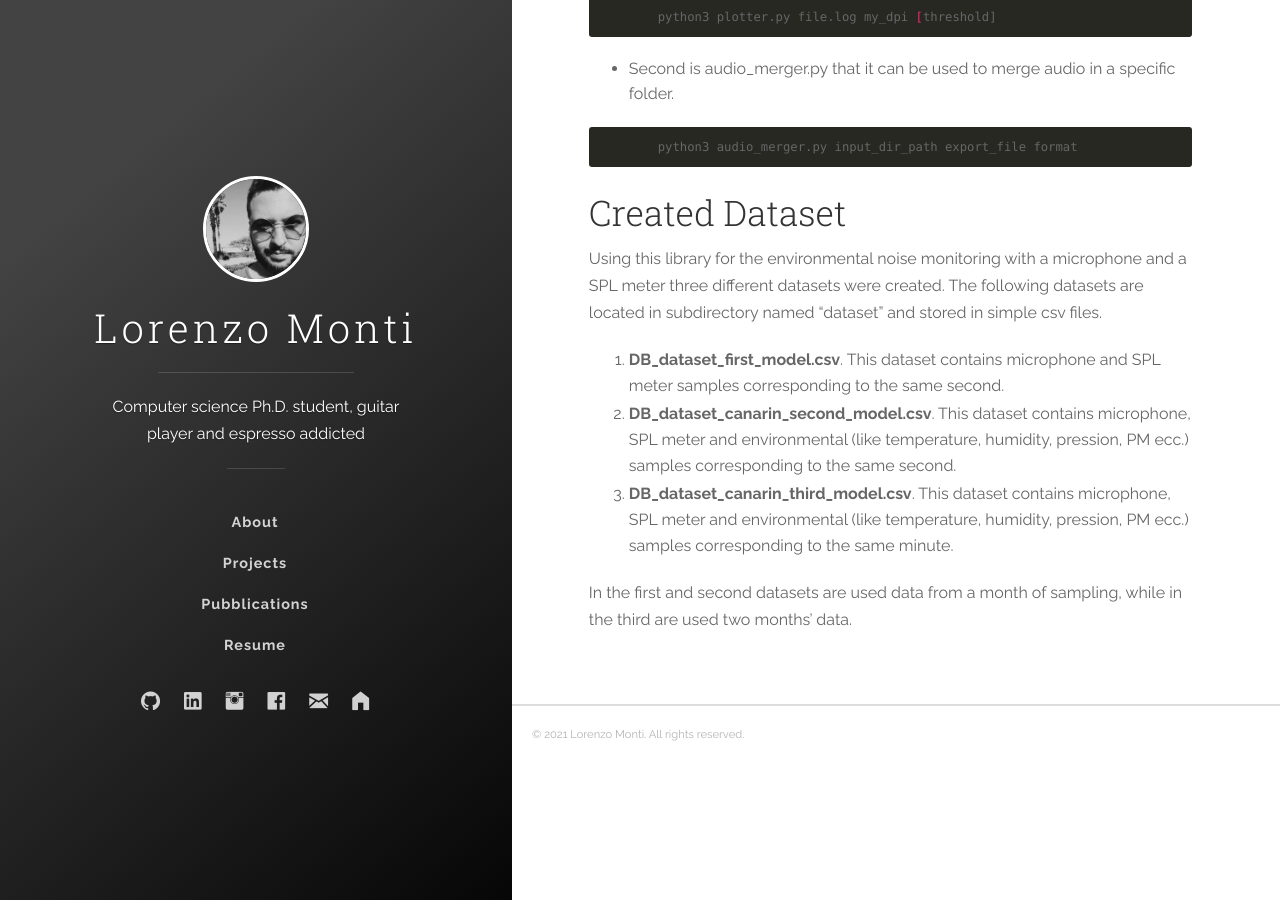
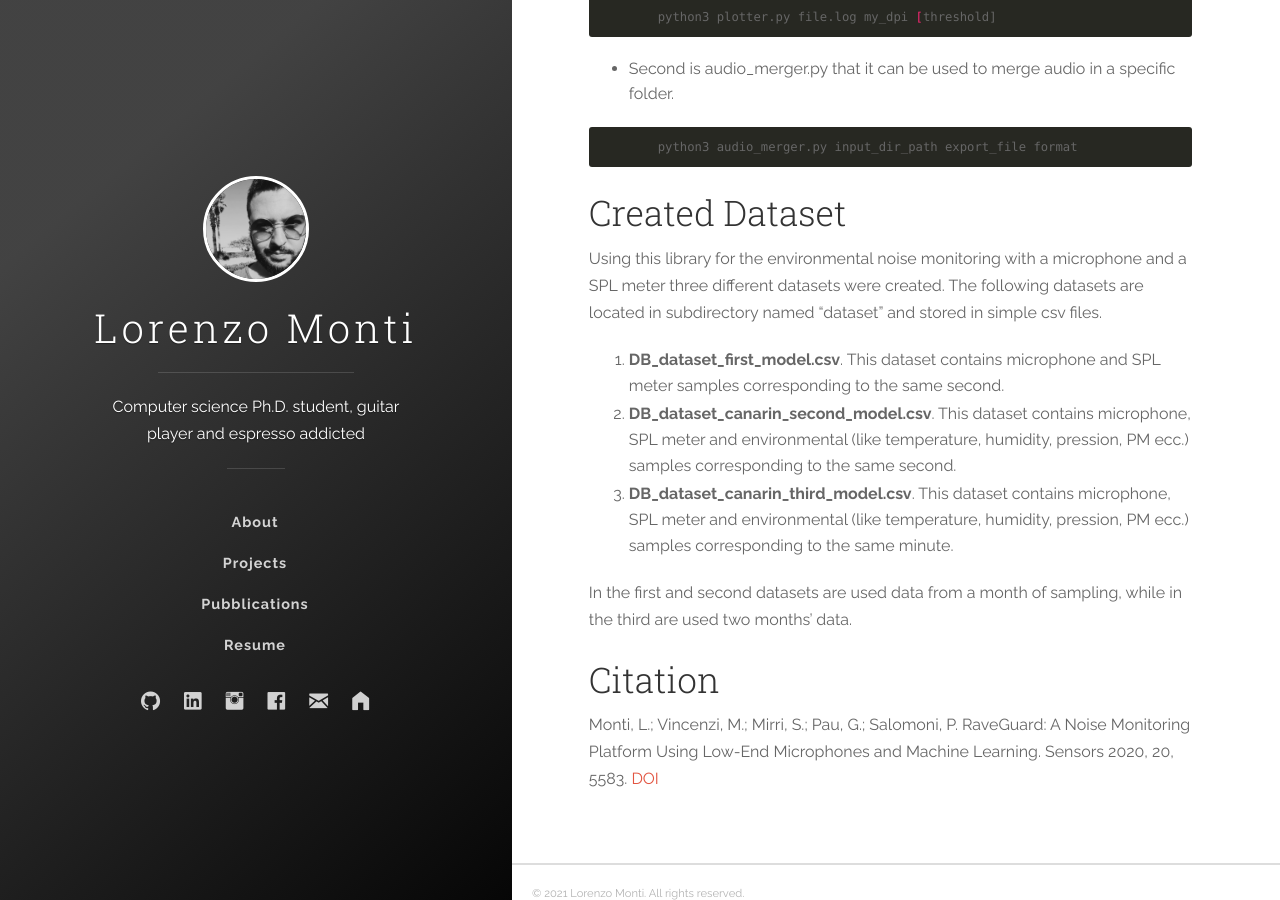
Before and after one commit to LorenzoMonti/LorenzoMonti.github.io, a Jekyll site: the page built from _posts/2019-10-13-InspectNoise.markdown, in a window 1280 px wide and 900 px high, scrolled down 1989 px. Built offline with Jekyll 4.4.1, drawn with Linux system fonts in a browser that asks for light colours.

Commit message:
Update 2019-10-13-InspectNoise.markdown

```diff
--- a/_posts/2019-10-13-InspectNoise.markdown
+++ b/_posts/2019-10-13-InspectNoise.markdown
@@ -82,3 +82,8 @@ The following datasets are located in subdirectory named "dataset" and stored in
 3. __DB_dataset_canarin_third_model.csv__. This dataset contains microphone, SPL meter and environmental (like temperature, humidity, pression, PM ecc.) samples corresponding to the same minute.
 
 In the first and second datasets are used data from a month of sampling, while in the third are used two months' data.
+
+## Citation
+
+Monti, L.; Vincenzi, M.; Mirri, S.; Pau, G.; Salomoni, P. RaveGuard: A Noise Monitoring Platform Using Low-End Microphones and Machine Learning. Sensors 2020, 20, 5583.
+[DOI](https://doi.org/10.3390/s20195583)
```
